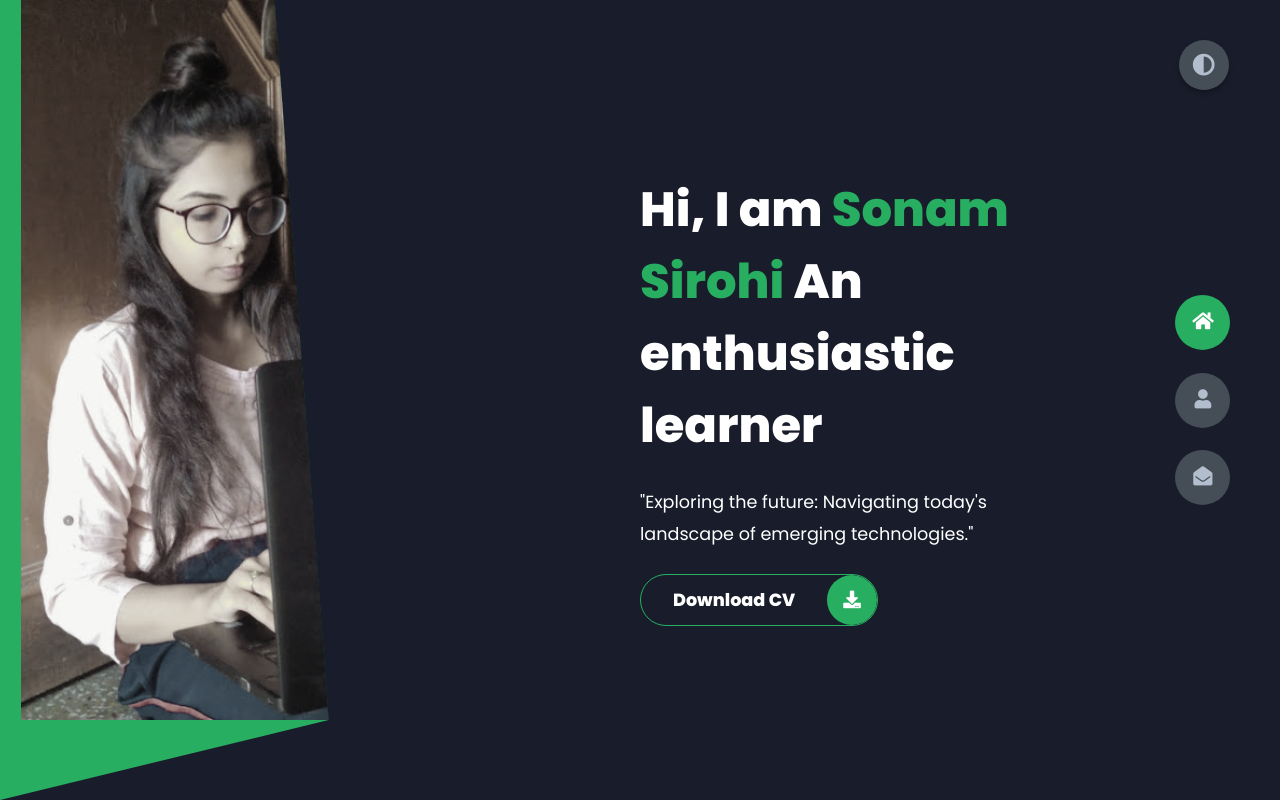
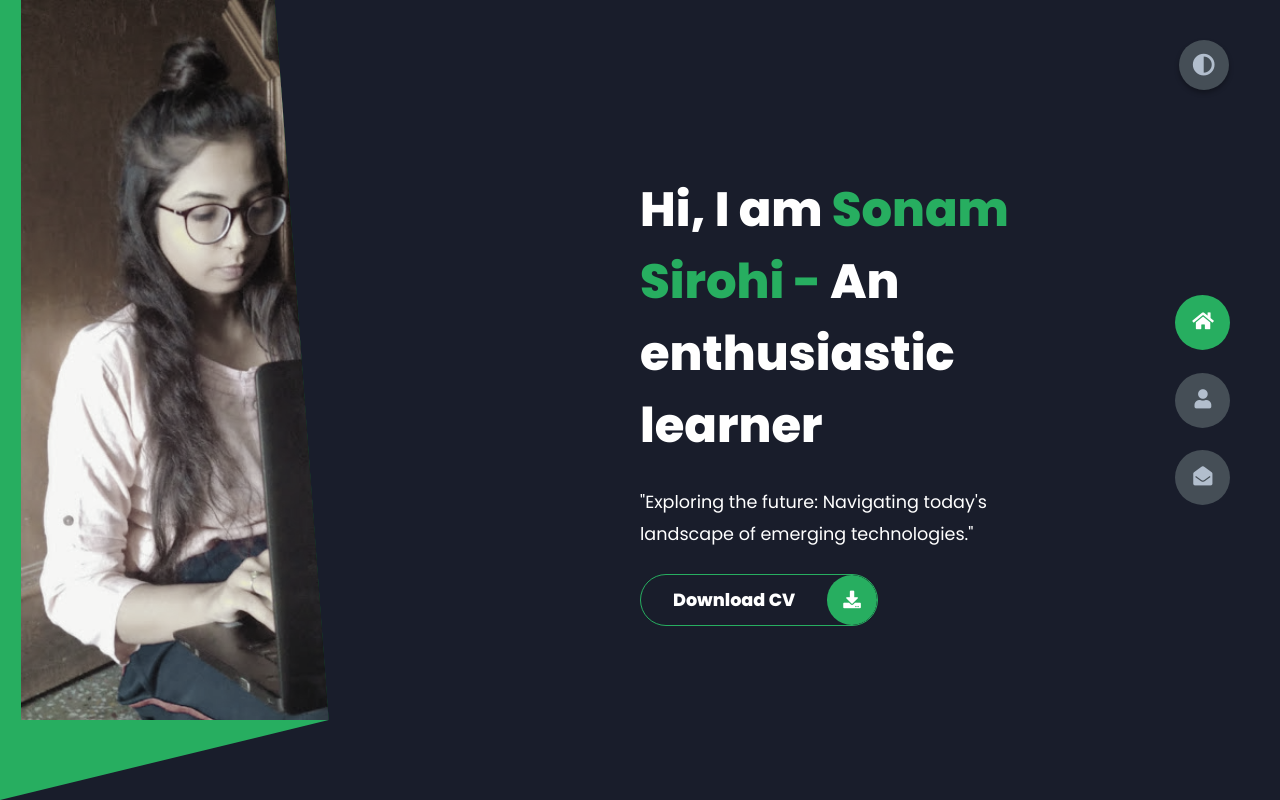
Before and after one commit to sonamsirohi/portfolio1, a plain HTML site: page index.html in a window 1280 px wide. Drawn offline with Linux system fonts and the light colour scheme.

Commit message:
Update index.html

```diff
--- a/index.html
+++ b/index.html
@@ -27,7 +27,7 @@
             </div>
             <div class="right-header">
                 <h1 class="name">
-                    Hi, I am <span>Sonam Sirohi</span>
+                    Hi, I am <span>Sonam Sirohi - </span>
                     An enthusiastic learner
                 </h1>
                 <p>
```
